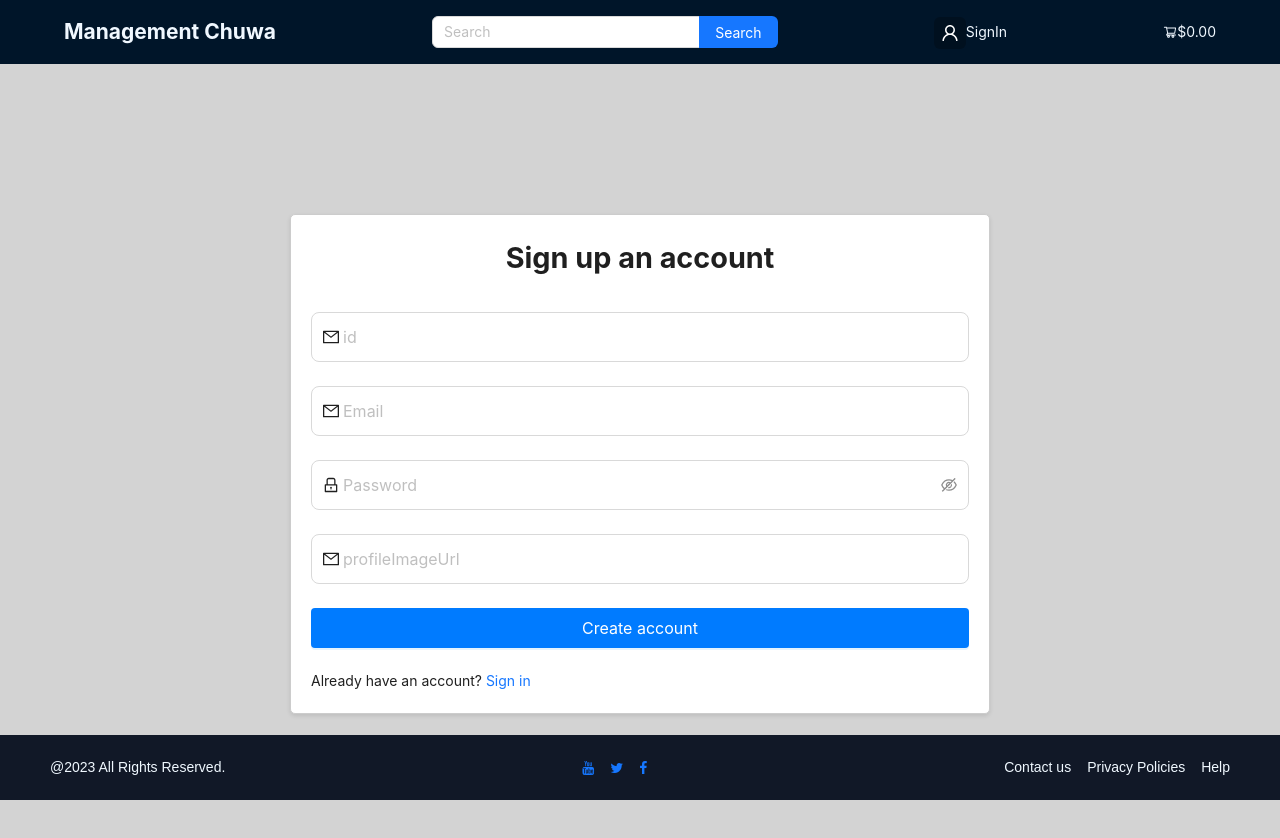
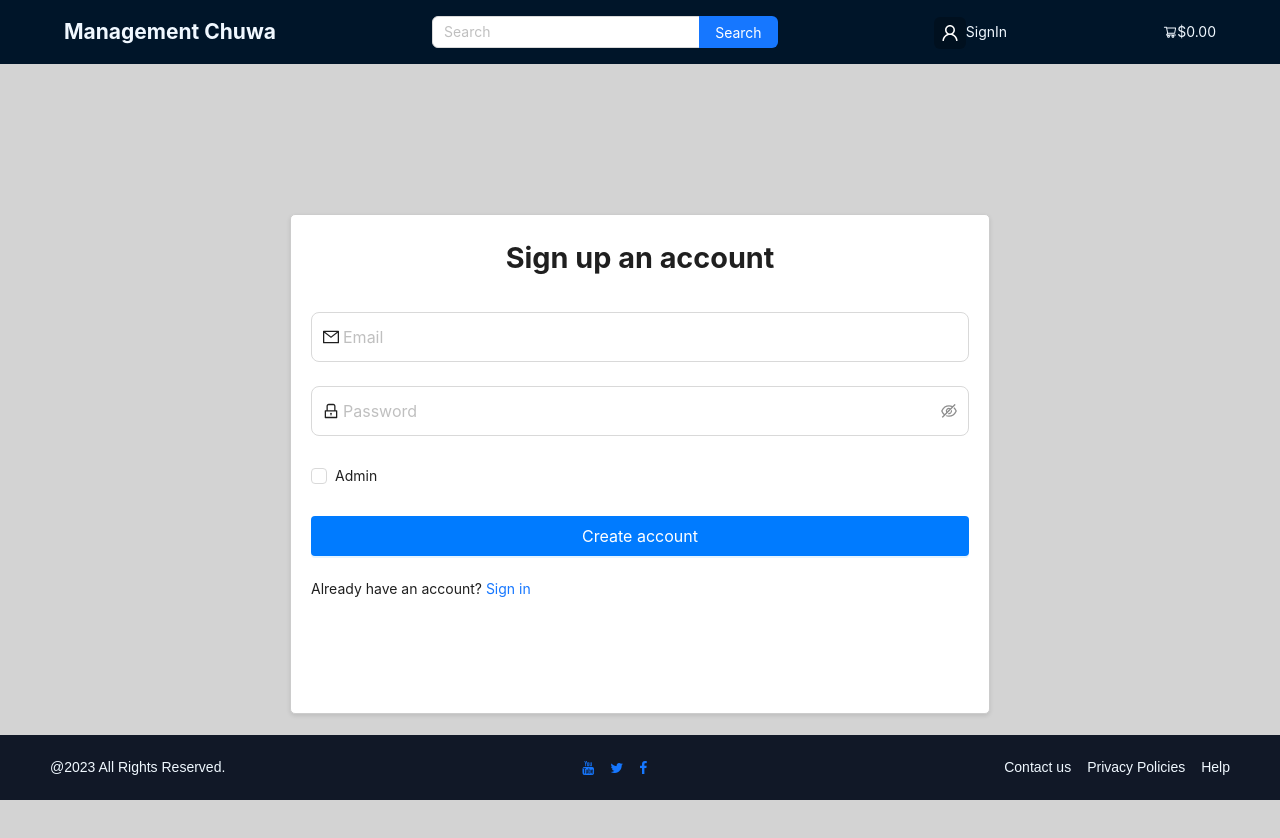
Before and after one commit to xz3426/Product-management-system, a React (Create React App) app: page /signup in a window 1280 px wide. Shown: the top 838 px of the page. Built offline with nearby package versions, Linux system fonts and the light colour scheme.

Commit message:
signup form done

```diff
--- a/src/Components/AuthForm/index.js
+++ b/src/Components/AuthForm/index.js
@@ -1,5 +1,5 @@
 import React from 'react';
-import { Button, Form, Input, Typography } from 'antd';
+import { Button, Form, Input, Typography, Checkbox } from 'antd';
 import { LockOutlined } from '@ant-design/icons';
 import { useSelector } from 'react-redux';
 import styles from './style.module.css';
@@ -9,9 +9,11 @@ export default function AuthForm({
   onSubmit,
   title,
   fields,
+  checkbox,
   errors
 }) {
   const { status } = useSelector(state => state.user);
+
 
   return (
     <>
@@ -37,6 +39,24 @@ export default function AuthForm({
             )}
           </Form.Item>
         ))}
+
+        {checkbox !== undefined &&
+        (
+          <Form.Item
+            key={checkbox.name}
+            name={checkbox.name}
+            valuePropName="checked"
+            initialValue={false}
+          >
+            <Checkbox
+
+            >
+              {checkbox.text}
+            </Checkbox>
+          </Form.Item>
+        )
+       }
+
         <Form.Item>
           <Button
             type="primary"
--- a/src/pages/SignUp/index.js
+++ b/src/pages/SignUp/index.js
@@ -1,46 +1,97 @@
-import { MailOutlined } from '@ant-design/icons';
+import { CodeSandboxCircleFilled, MailOutlined } from '@ant-design/icons';
 import { Link, useNavigate, useLocation } from 'react-router-dom';
-import { useDispatch } from 'react-redux';
+import { useDispatch, useSelector } from 'react-redux';
+import { useEffect, useRef } from 'react';
 import AuthForm from 'Components/AuthForm';
 import { signUpUser } from 'app/userSlice';
-import { Layout } from "antd";
+import { Layout, message} from "antd";
+
+
+export default function SignIn() {
   const { Content } = Layout;
-export default function SignIn() {
   const dispatch = useDispatch();
   const navigate = useNavigate();
   const location = useLocation();
+  const signUpStatus = useSelector((state) => state.user.status);
+  const signUpError = useSelector((state) => state.error.message);
+
+  const initialRender = useRef(true);
+
+  console.log(initialRender.current);
+  useEffect(()=>{
+    if(!initialRender.current) {
+      console.log(signUpStatus);
+      if (signUpStatus === 'succeeded') {
+        message.success("Sign up successfully");
+        initialRender.current = true;
+        navigate("/signin");
+      } else if (signUpStatus === 'failed'){
+        message.error(signUpError);
+      }
+    }else{
+      if (signUpStatus !== 'succeeded')
+      {initialRender.current = false;}
+    }
+  }, [signUpStatus]);
+
 
   const fields = [
     {
-      placeholder: 'id',
-      name: 'authorization',
+      placeholder: 'Email',
+      name: 'email',
       type: 'text',
-      prefix: <MailOutlined />
+      prefix: <MailOutlined />,
+      rules: [
+        {
+          required: true,
+          message: 'Please enter your email!',
+          validateTrigger: 'onBlur', // Validate onBlur
         },
         {
-      placeholder: 'Email',
-      name: 'id',
-      type: 'text',
-      prefix: <MailOutlined />
+          type: 'email',
+          message: 'Invalid email format!',
+          validateTrigger: 'onBlur', // Validate onBlur
+        },
+      ],
     },
     {
       placeholder: 'Password',
-      name: 'username',
-      type: 'password'
+      name: 'password',
+      type: 'password',
+      rules: [
+        {
+          required: true,
+          message: 'Please enter your password!',
+          validateTrigger: 'onBlur', // Validate onBlur
         },
         {
-      placeholder: 'profileImageUrl',
-      name: 'profileImageUrl',
-      type: 'text',
-      prefix: <MailOutlined />
+          min: 6,
+          message: 'Password must be at least 6 characters long!',
+          validateTrigger: 'onBlur', // Validate onBlur
+        },
+      ],
     },
   ];
 
-  const onSubmit = data => {
-    console.log(data);
-    dispatch(signUpUser(data)).then(() => {
-      navigate(location.state?.from || '/');
-    });
+  const checkbox = {
+    name: 'authorization',
+    text: 'Admin'
+  }
+
+
+
+  const onSubmit = async data => {
+
+    if (data['authorization']) {
+      data['authorization'] = 'admin';
+    } else {
+      data['authorization'] = 'regular';
+    }
+    data.username = data.email.split("@")[0];
+
+
+    dispatch(signUpUser(data))
+
 };
 
   return (
@@ -68,16 +119,19 @@ export default function SignIn() {
           boxShadow: "0 2px 4px rgba(0, 0, 0, 0.1)",
         }}
       >
+         {/* {signUpStatus === 'failed' && (
+          <Message type="error" text="This email is already registered" /> */}
+        {/* )} */}
         <AuthForm
           buttonText="Create account"
           onSubmit={onSubmit}
           title="Sign up an account"
           fields={fields}
+          checkbox={checkbox}
         />
-      <div className="form-links">
+        <div>
           <p>
             Already have an account? <Link to="/signin">Sign in</Link>
-
           </p>
         </div>
       </div>
```
Also changed, not shown: 1 other file (tests, documents, lock files or other folders). Lines whose indentation alone changed are shown as unchanged.
